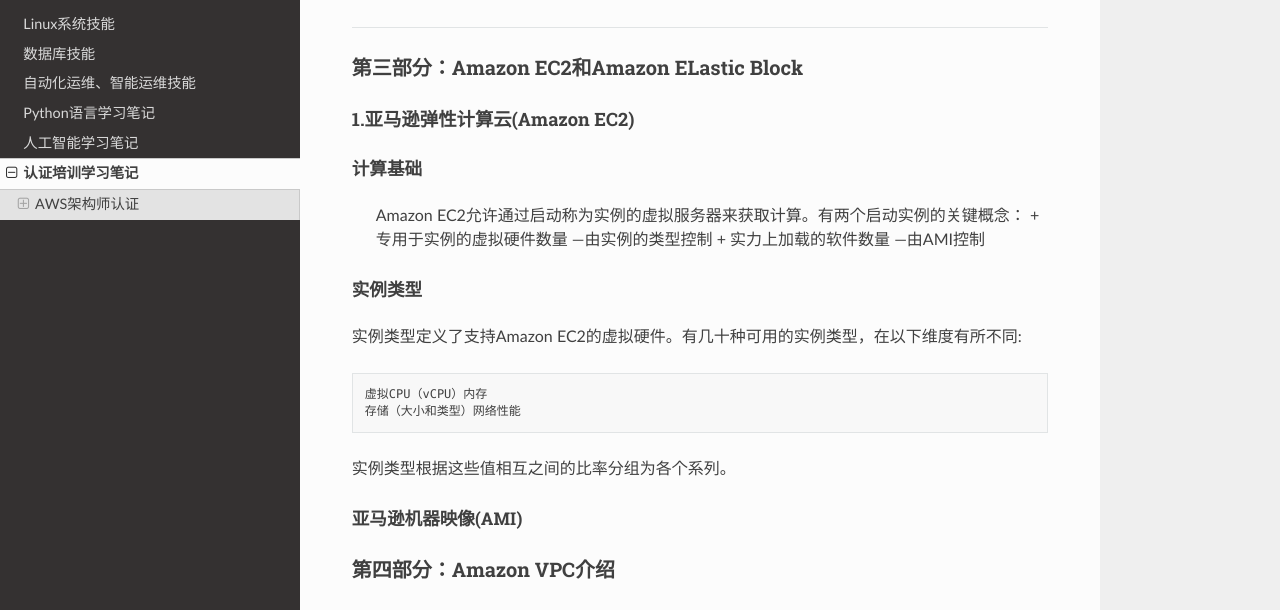
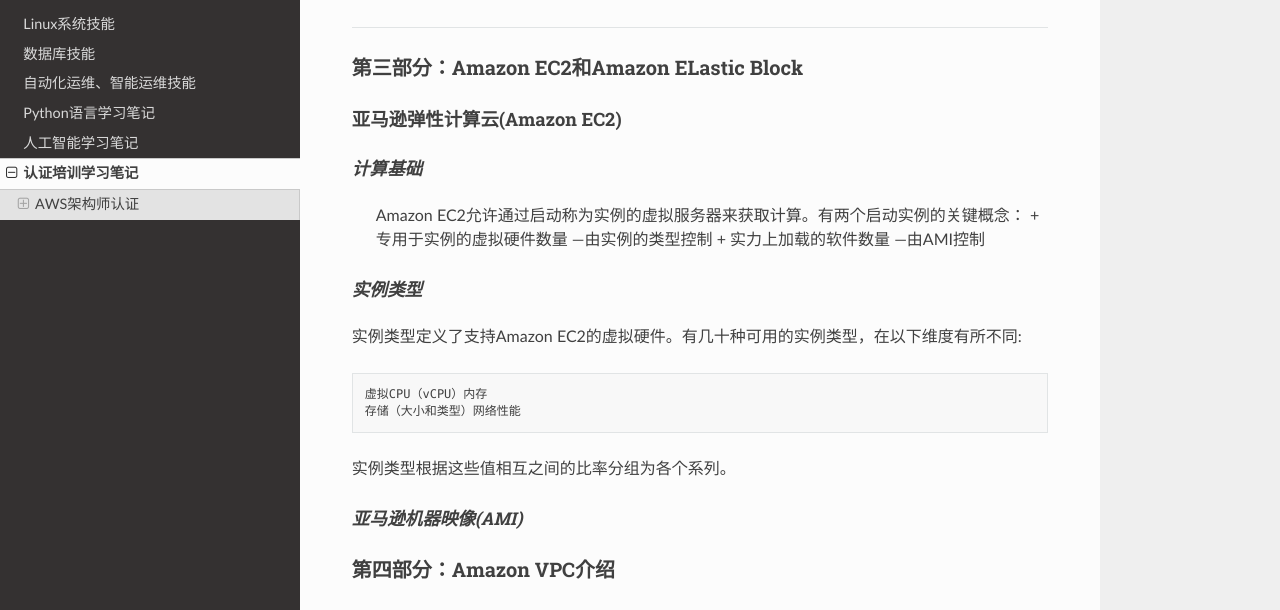
Before and after one commit to jeque/mkdocs, a Sphinx documentation site: the page built from source/CertiLearning.rst, in a window 1280 px wide and 900 px high, scrolled down 10729 px. Shown: the part 153-763 px from the top of the window. Built offline with Sphinx 7.4.7 and the Read the Docs theme 2.0.0, drawn with Linux system fonts in a browser that asks for light colours.

Commit message:
geshi
geshi

```diff
--- a/source/CertiLearning.rst
+++ b/source/CertiLearning.rst
@@ -23,8 +23,8 @@
 
  VPC和AWS身份和访问管理（IAM）来编码和实施云解决方案。
 
-**什么是云计算？**
-####################
+什么是云计算？
+###############
 
 云计算是按需付费定价通过互联网按需交付IT资源和应用程序。
 
@@ -164,8 +164,8 @@
 
 --------------------------------------------------------------------------------------------------------------------------------------------------
 
-**第二部分：Amazon S3**
-~~~~~~~~~~~~~~~~~~~~~~~~~
+第二部分：Amazon S3
+~~~~~~~~~~~~~~~~~~~~~
 
 - 涵盖领域1：设计高可用性、低成本、容错、可扩展的系统
 
@@ -222,48 +222,48 @@
 
  存储在Amazon S3的容器，每个S3对象都包含在一个存储桶中。存储桶构成S3的顶级命名空间，并且存储桶名称是全局的。在所有AWS账户中必须是唯一的。
 
-AWS地区
-^^^^^^^^
+*AWS地区*
+^^^^^^^^^^^
 
  可以控制数据的存储位置，可以创建和使用位于特定最终用户或客户附近的存储桶，以最大限度地减少延迟。
 
-对象
+*对象*
 ^^^^^^^^
 
  一个对象可以以任何格式存储几乎任何类型的数据，大小范围0-5TB，而单个存储区可以存储无限制数量的对象。
  每个对象由数据和元数据组成。
 
-按键
+*按键*
 ^^^^^^^^
 
  存储在S3存储桶中的每个对象都由称为密钥的唯一标识符标识。密钥在单个存储桶中必须是唯一的，但不同的存储桶可以包含具有相同密钥的对象。
 
-对象地址
+*对象地址*
 ^^^^^^^^^^
  S3是因特网的存储器，存储桶名称和对象密钥形成的唯一URL进行寻址。
 
-Amazon S3操作
-^^^^^^^^^^^^^^
+*Amazon S3操作*
+^^^^^^^^^^^^^^^^
  Amazon S3 API非常简单，常用操作包括：创建/删除存储桶，编写对象读取对象删除对象、列出存储桶中的密钥。
 
-REST接口
-^^^^^^^^^^
+*REST接口*
+^^^^^^^^^^^^
  S3的本地界面是REST(具象状态传输)API。使用REST接口，可以使用标准的HTTP或HTTPS请求来创建和删除存储桶、列表键以及读取和写入对象。REST将标准HTTP“动词”（HTTP方法）映射到熟悉的CRUD（创建、读取、更新、删除）操作。HTTP PUT、HTTP GET 、HTTP DELETE、HTTP POST
 
  用户大多数情况下使用可用的更高级别接口之一与S3进行交互。其中包括iOS、Android、Java、Python、Ruby、Node的AWS软件开发工具包（SDK），AWS命令行界面（CLI）和AWS管理控制台。
 
-耐用性和可用性
-^^^^^^^^^^^^^^^
+*耐用性和可用性*
+^^^^^^^^^^^^^^^^^^
  Amazon的标准存储设计为99.999999999%的耐用性和99.99%一年中对象的可用性。还可以选择较低成本的Reduced Redundancy Storage(RRS)，RRS提供99.99%的持久性。
 
  可通过使用其他功能（如版本控制、跨区域复制和MFA删除）来防止用户级意外删除或覆盖数据。
 
-数据一致性
+*数据一致性*
 ^^^^^^^^^^^^^^
  Amazon S3是一个最终一致的系统。可能会在更新数据后获取到旧数据。
 
-访问控制
-^^^^^^^^^^
+*访问控制*
+^^^^^^^^^^^^
  Amazon S3默认是安全的，只有您有权访问。为允许您对其他用户进行受控访问， S3提供了粗粒度访问控制 （S3访问控制列表[ACL]） 和细粒度访问控制（S3存储桶策略、 AIM策略和查询字符串认证）。
 
  Amazon S3 ACL允许您在对象或存储桶级别授予某些粗粒度权限：READ、WRITE、FULL-CONTORL。 适用于有限的用例，如： 启动存储桶日志记录 或使承载静态网站的存储桶 具有世界可读性。
@@ -273,18 +273,18 @@
   + 它们在政策中明确提及IAM主体；
   + 最后，IAM策略可以直接与允许访问S3存储桶的IAM主体关联。
 
-静态网站托管
-^^^^^^^^^^^^^^
+*静态网站托管*
+^^^^^^^^^^^^^^^^^
  由于每个S3对象都有一个URL，因此将一个存储桶转换为一个网站相对比较简单。只需为网站托管配置一个存储桶，然后将静态网站的内容上传到存储桶。
 
 Amazon S3高级功能
 ####################
 
-前缀和分隔符
-^^^^^^^^^^^^^^
+*前缀和分隔符*
+^^^^^^^^^^^^^^^^
  虽然S3在存储桶中使用扁平化结构，但它在列出键名称时支持使用前缀和分隔符参数。实现在逻辑上组织数据。
 
-存储类
+*存储类*
 ^^^^^^^^^^^^^^
  Amazon S3 Standard：非常适合频繁访问的数据的短期或长期存储。
 
@@ -294,12 +294,12 @@
 
  Amazon Glacier：亚马逊冰川，为不需要实时访问的数据提供安全、耐用且成本极低的云存储，如档案和长期备份。要检索Amzon Glacier对象，使用其中一个S3 API发出恢复命令， 三到五小时后，Glacier对象被复制到Amazon S3 RRS，其只是在RRS中创建副本。
 
-对象生命周期管理
-^^^^^^^^^^^^^^^^^
+*对象生命周期管理*
+^^^^^^^^^^^^^^^^^^^
  备份数据的生命周期规则可能是：最初将数据存储在Amazon S3 Standard中，30天后，过渡到Standard-IA，90天后，过渡到Glacier。3年后，删除。
 
-加密
-^^^^^^
+*加密*
+^^^^^^^^
  要加密Amazon S3数据，可以使用Amazon S3安全套接字层（SSL）API端点。这确保数据在使用HTTPS协议传输时都被加密。要静态加密数据，可以使用多种服务器端加密（SSE）。
 
  + SSE-S3（AWS管理密钥）：
@@ -310,47 +310,47 @@
 
  + 客户端加密：
 
-版本控制
-^^^^^^^^^^
+*版本控制*
+^^^^^^^^^^^^
  Amazon S3版本管理通过将每个对象的多个版本保留在存储桶中。版本控制允许您保存、检索和恢复Amazon S3存储桶中的每个对象的每个版本。 版本控制打开后无法 从存储桶中删除，只能暂停。
 
-MFA删除
-^^^^^^^^^
+*MFA删除*
+^^^^^^^^^^^
  在存储桶版本控制之上添加了另一层数据保护。MFA Delete需要额外的验证才能永久删除对象版本或更改存储桶的版本控制状态。MFA Delete只能由root账户启用。
 
-预先签名的网址
-^^^^^^^^^^^^^^^^
+*预先签名的网址*
+^^^^^^^^^^^^^^^^^^
  对象所有者可以通过创建预先签名的URL与他人共享对象。预先签名的URL只能在指定的时间内有效。
 
-分段上传
+*分段上传*
 ^^^^^^^^^^^
  允许将大型对象作为一组部件上传，可以提高网络利用率（通过并行传输）。分段上传分为三个步骤：启动、上传零件和完成（或中止）。
  通常，大于100MB的对象应该使用分段上传，大于5GB的对象必须使用分段上传。
 
-范围GET
+*范围GET*
 ^^^^^^^^^^^
  Range GET可以在Amazon S3和Amazon Glacier中仅下载对象的一部分。
 
-跨区域复制
+*跨区域复制*
 ^^^^^^^^^^^^^^
  允许将一个AWS区域中源存储桶中的所有新对象异步复制到另一个区域中的目标存储桶。要启用跨区域复制，必须为源桶和目标桶启用版本控制，并且必须使用AIM策略为Amazon S3授予以您的名义复制对象的权限。对于现有存储桶，跨区域复制只复制新对象，现有对象不会被复制。
 
-记录
+*记录*
 ^^^^^^^^
  为了跟踪对Amazon S3存储桶的请求，可以启用S3服务器访问日志。日志记录默认情况下处于关闭状态，当启用日志记录时，存储桶必须选择存储日志的位置（目标存储桶）。
  日志包含以下信息：请求者账户和IP地址，存储桶名称，请求时间，操作响应状态或错误代码。
 
-事件通知
+*事件通知*
 ^^^^^^^^^^^^^^
  可以发送Amazon S3事件通知以响应上载或存储在S3中的对象所采取的操作。可以使用Amazon S3事件通知来设置触发器以执行操作。通知消息可以通过Amazon SNS或Amazon SQS发送，也可以直接发送到AWS Lambda以调用AWS Lambda函数。
 
-最佳实践、模式和性能
-^^^^^^^^^^^^^^^^^^^^^^
+*最佳实践、模式和性能*
+^^^^^^^^^^^^^^^^^^^^^^^^
  在混合IT环境和应用程序中使用Amazon S3存储是一种常见模式。
  另一种常见模式是，使用Amazon S3作为批量数据的“blob”存储，同时在另一服务（如Amazon DynamoDB或Amazon RDS）中保留该数据的索引。
 
-亚马逊冰川
-^^^^^^^^^^^^
+*亚马逊冰川*
+^^^^^^^^^^^^^^
  Amazon Glacier的数据存储在档案中，档案最多可以包含40TB的数据，并且数量无限。每个档案在创建时分配一个唯一的档案ID。所有存档都会自动加密，并且存档是不可变的。
 
  保管库是档案的容器，每个AWS账户最多可以用1000各保管库。
@@ -362,17 +362,17 @@
 **第三部分：Amazon EC2和Amazon ELastic Block**
 ~~~~~~~~~~~~~~~~~~~~~~~~~~~~~~~~~~~~~~~~~~~~~~~~
 
-1.亚马逊弹性计算云(Amazon EC2)
+亚马逊弹性计算云(Amazon EC2)
 ###############################
 
-计算基础
+*计算基础*
 ^^^^^^^^^^^^^^
 
  Amazon EC2允许通过启动称为实例的虚拟服务器来获取计算。有两个启动实例的关键概念：
  + 专用于实例的虚拟硬件数量 ---由实例的类型控制
  + 实力上加载的软件数量 ---由AMI控制
 
-实例类型
+*实例类型*
 ^^^^^^^^^^^^^^
 
 实例类型定义了支持Amazon EC2的虚拟硬件。有几十种可用的实例类型，在以下维度有所不同::
@@ -382,7 +382,7 @@
 
 实例类型根据这些值相互之间的比率分组为各个系列。
 
-亚马逊机器映像(AMI)
+*亚马逊机器映像(AMI)*
 ^^^^^^^^^^^^^^^^^^^^^^
 
 
```
Also changed, not shown: source/AI.rst (+2 -11 lines), source/DevOps.rst (+16 -27 lines), source/Python.rst (+12 -12 lines), source/database.rst (+18 -18 lines), source/linux.rst (+16 -16 lines).
